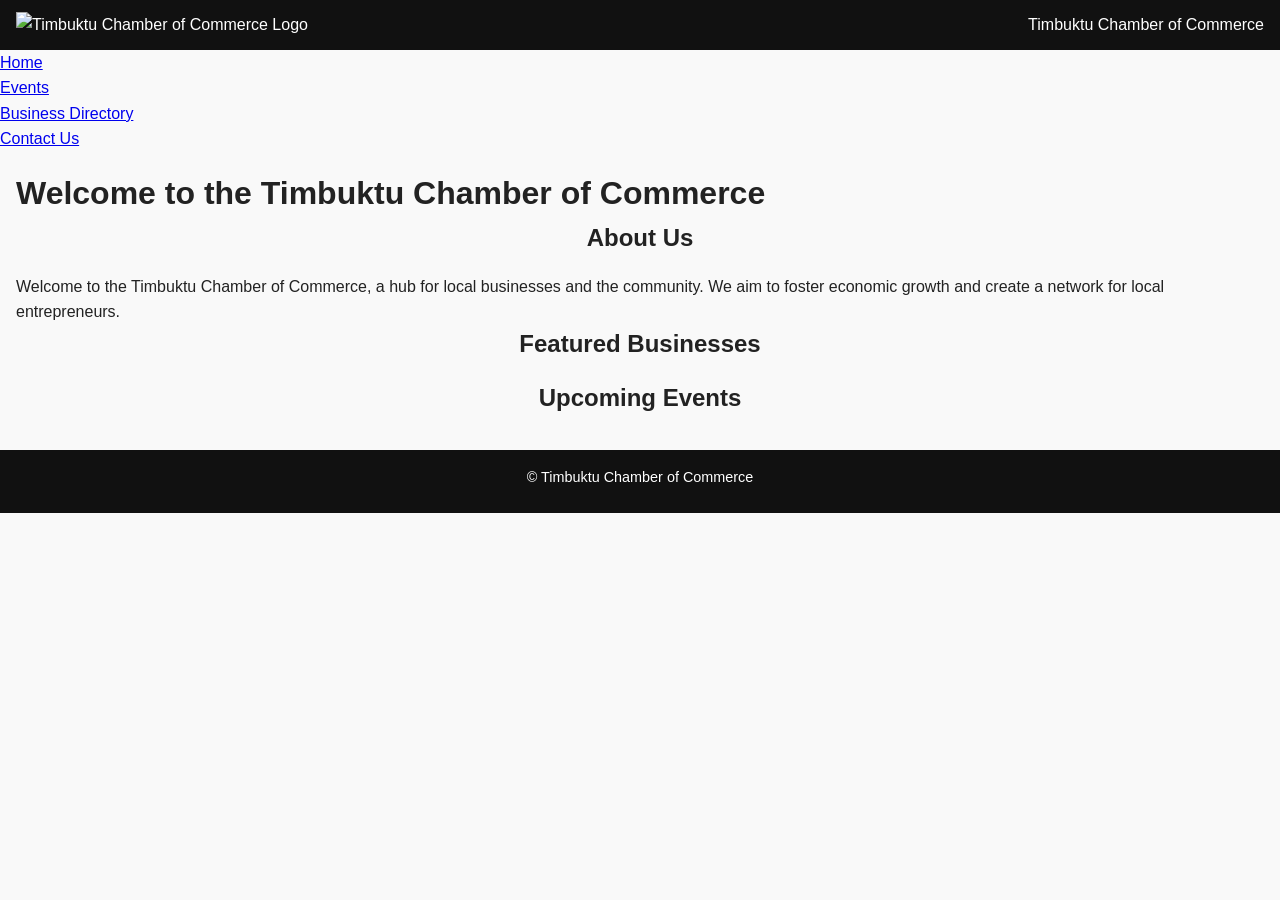
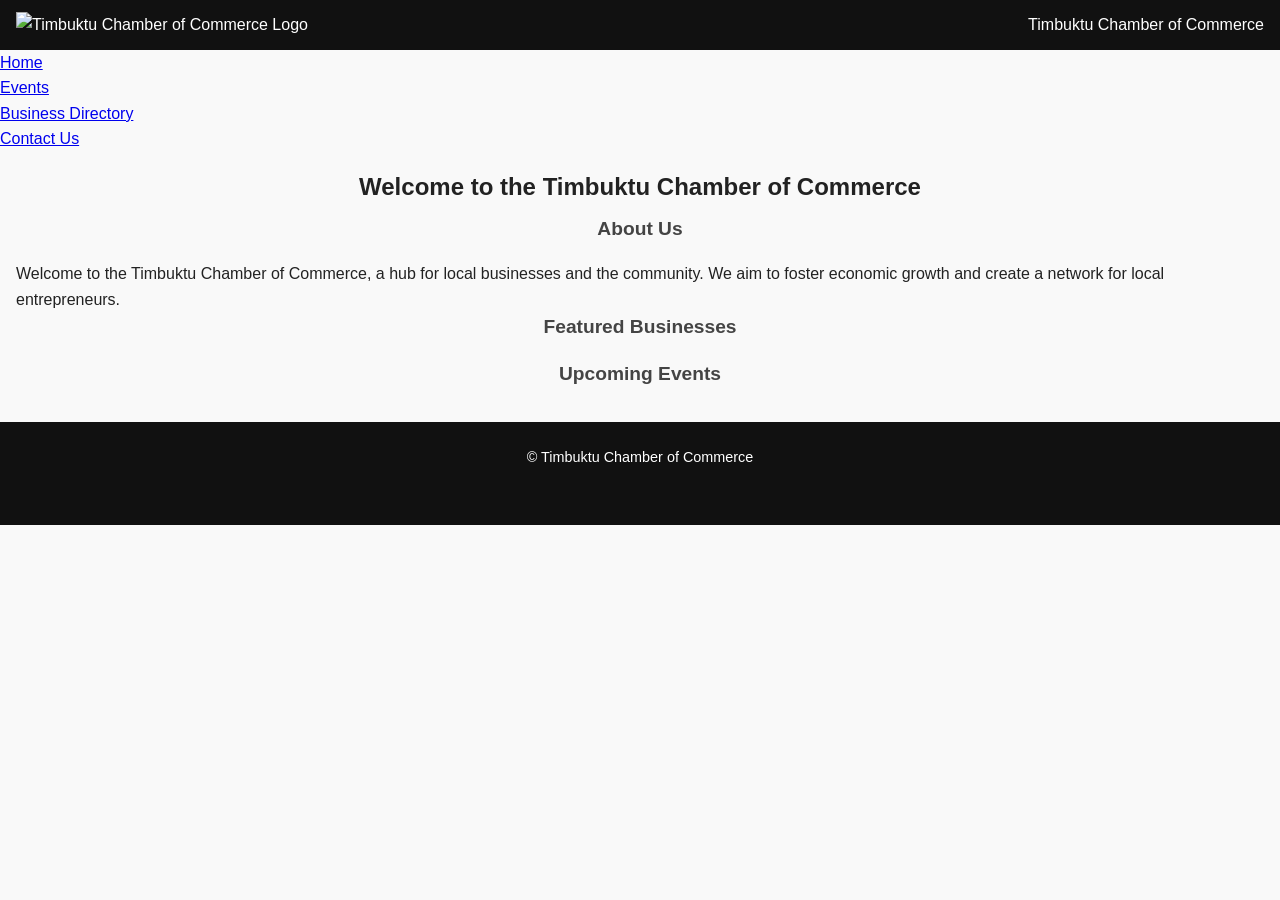

Chamber Directory Page

--- a/chamber/styles/small.css
+++ b/chamber/styles/small.css
@@ -48,6 +48,7 @@ header h1 {
     border: none;
     color: #fff;
     font-size: 1.5rem;
+    cursor: pointer;
 }
 
 #nav-links {
@@ -55,10 +56,18 @@ header h1 {
     flex-direction: column;
     width: 100%;
     background-color: #222;
+    list-style: none;
+    /* remove bullets */
+    margin: 0;
+    padding: 0;
 }
 
 #nav-links.open {
     display: flex;
+}
+
+#nav-links li {
+    list-style: none;
 }
 
 #nav-links a {
@@ -66,11 +75,15 @@ header h1 {
     text-decoration: none;
     padding: 0.75rem;
     border-top: 1px solid #333;
+    font-weight: 500;
+    transition: background-color 0.3s ease, color 0.3s ease;
 }
 
 #nav-links a:hover,
 #nav-links a.active {
     background-color: #444;
+    color: #f39c12;
+    /* accent color */
 }
 
 /* Main */
@@ -78,10 +91,17 @@ main {
     padding: 1rem;
 }
 
+main h1 {
+    font-size: 1.5rem;
+    margin-bottom: 0.5rem;
+    text-align: center;
+}
+
 main h2 {
     margin-bottom: 1rem;
-    font-size: 1.5rem;
+    font-size: 1.2rem;
     text-align: center;
+    color: #444;
 }
 
 /* View Toggle Buttons */
@@ -99,6 +119,8 @@ main h2 {
     color: #fff;
     font-weight: 600;
     cursor: pointer;
+    border-radius: 4px;
+    transition: background-color 0.3s ease;
 }
 
 .view-toggle button:hover {
@@ -124,6 +146,13 @@ main h2 {
     padding: 1rem;
     border-radius: 6px;
     text-align: center;
+    box-shadow: 0 2px 4px rgba(0, 0, 0, 0.05);
+    transition: transform 0.3s ease, box-shadow 0.3s ease;
+}
+
+.member-card:hover {
+    transform: translateY(-3px);
+    box-shadow: 0 4px 8px rgba(0, 0, 0, 0.1);
 }
 
 .member-card img {
@@ -139,6 +168,12 @@ main h2 {
     color: #111;
 }
 
+.member-card .tagline {
+    font-style: italic;
+    color: #666;
+    margin-bottom: 0.5rem;
+}
+
 .member-card p {
     font-size: 0.9rem;
     margin-bottom: 0.25rem;
@@ -148,8 +183,17 @@ main h2 {
 footer {
     background-color: #111;
     color: #fff;
+    padding: 1.5rem 1rem;
+    display: flex;
+    flex-direction: column;
+    align-items: center;
+    gap: 1rem;
+}
+
+.footer-left,
+.footer-center,
+.footer-right {
     text-align: center;
-    padding: 1rem 0;
 }
 
 footer p {
@@ -157,20 +201,22 @@ footer p {
     margin-bottom: 0.5rem;
 }
 
-/* Social icons centered at bottom */
 footer .social-icons {
     display: flex;
     justify-content: center;
-    /* center horizontally */
     gap: 1rem;
-    margin-top: 1rem;
-    /* push them down a bit */
+    margin-top: 0.5rem;
 }
 
 footer .social-icons img {
     width: 28px;
     height: 28px;
     filter: invert(1);
+    transition: transform 0.3s ease;
+}
+
+footer .social-icons img:hover {
+    transform: scale(1.1);
 }
 
 /* Accessibility Focus */
@@ -178,29 +224,4 @@ a:focus,
 button:focus {
     outline: 2px solid #fff;
     outline-offset: 2px;
-}
-/* Remove bullets from navigation list */
-#nav-links {
-    list-style: none;
-    /* removes default dots */
-    margin: 0;
-    padding: 0;
-}
-
-#nav-links li {
-    list-style: none;
-    /* ensures no bullets */
-}
-
-#nav-links a {
-    color: #fff;
-    text-decoration: none;
-    font-weight: 500;
-    transition: color 0.3s ease;
-}
-
-#nav-links a:hover,
-#nav-links a.active {
-    color: #f39c12;
-    /* accent color on hover/active */
 }
